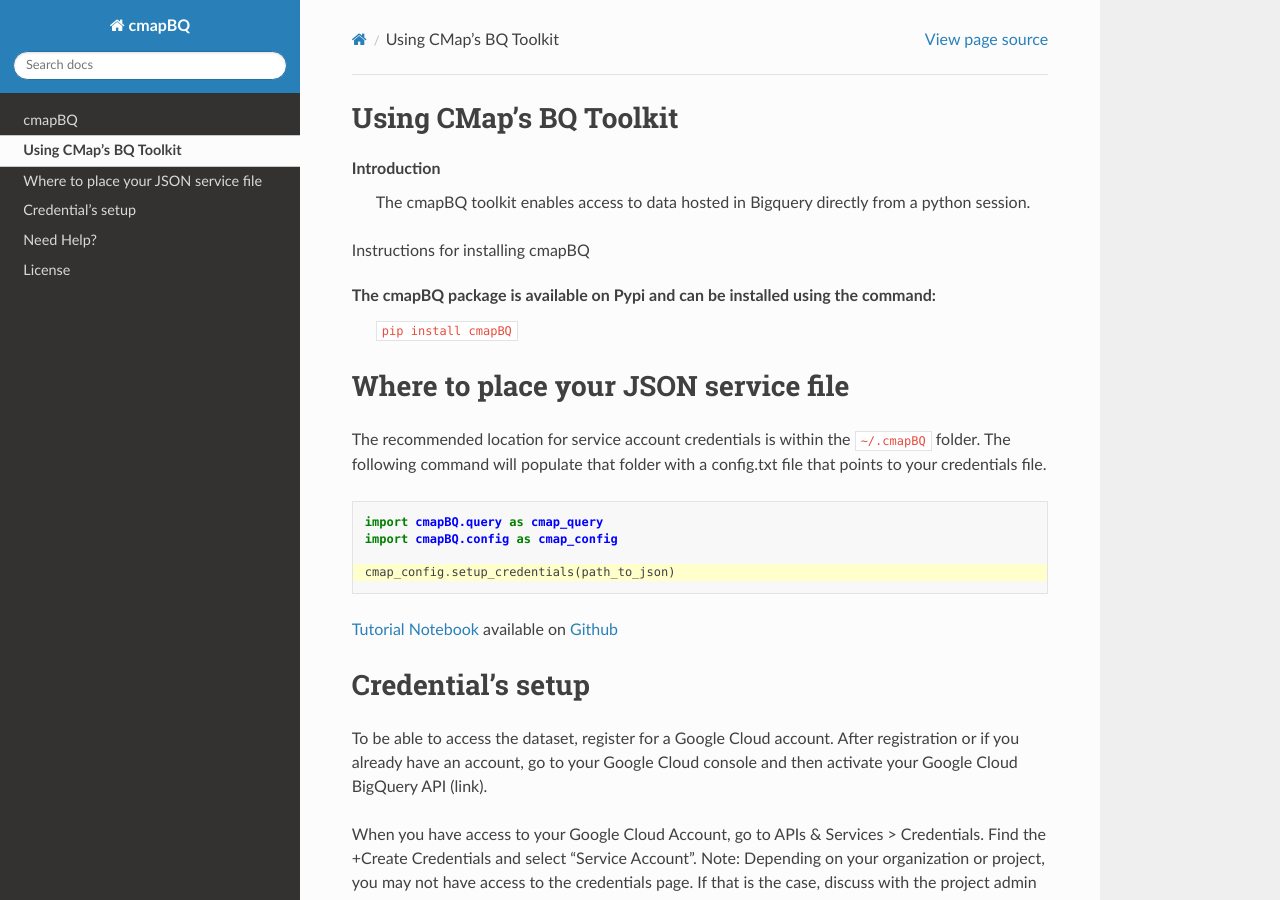
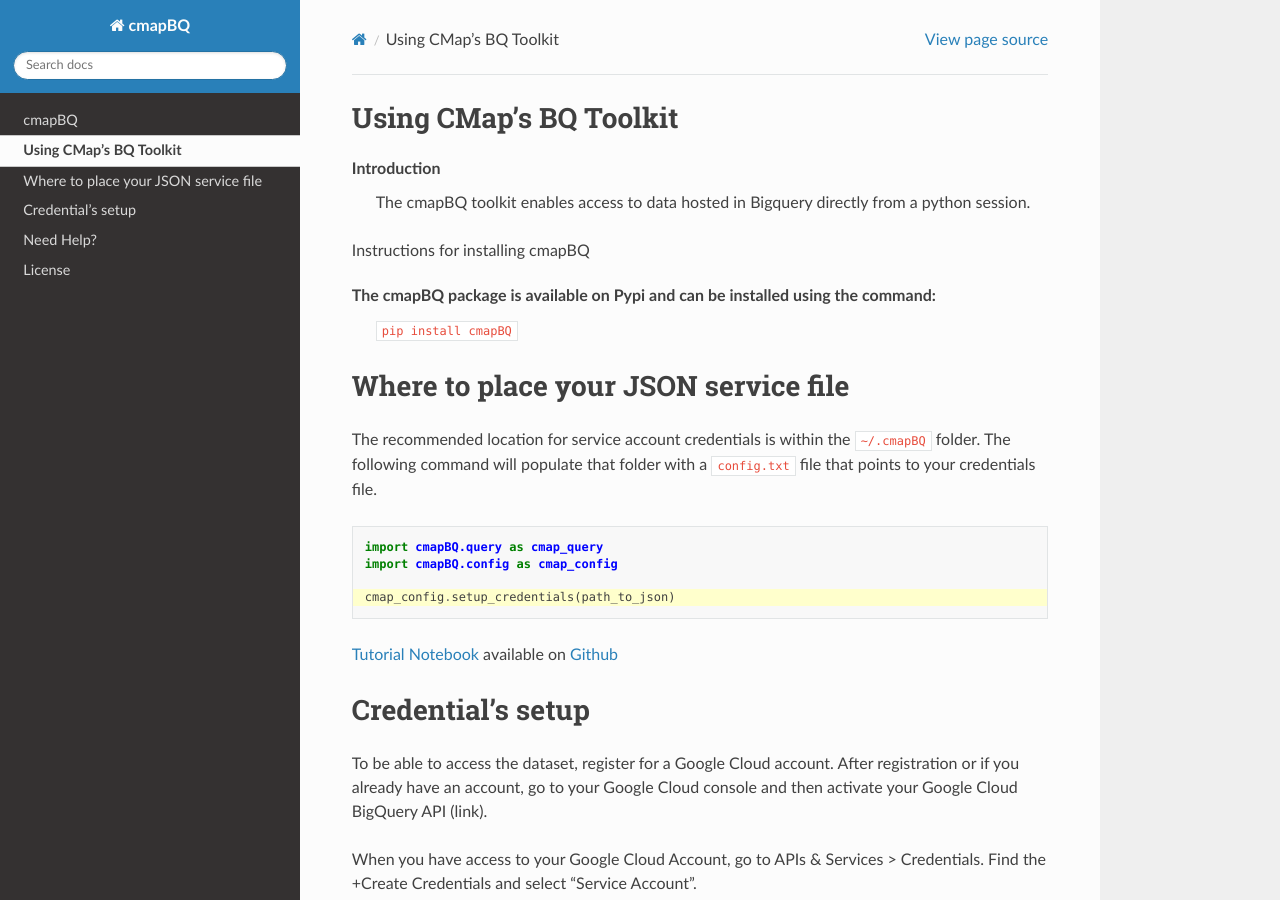
Before and after one commit to cmap/cmapBQ, a Sphinx documentation site: the page built from docs/source/setup-guide.rst, in a window 1280 px wide and 900 px high. Built offline with Sphinx 7.4.7 and the Read the Docs theme 2.0.0, drawn with Linux system fonts in a browser that asks for light colours; pages that are not in the unit, such as notebooks, are missing from menus; some of the changed text lies outside the part shown.

Commit message:
fix: attempt to fix RTD. Some formatting changes to docs

```diff
--- a/docs/source/conf.py
+++ b/docs/source/conf.py
@@ -12,7 +12,7 @@
 #
 import os
 import sys
-sys.path.insert(0, os.path.abspath('../../cmapBQ'))
+sys.path.insert(0, os.path.abspath('../../'))
 
 
 # -- Project information -----------------------------------------------------
--- a/docs/source/setup-guide.rst
+++ b/docs/source/setup-guide.rst
@@ -13,7 +13,8 @@
 Where to place your JSON service file
 =====================================
 
-The recommended location for service account credentials is within the ``~/.cmapBQ`` folder. The following command will populate that folder with a config.txt file that points to your credentials file.
+The recommended location for service account credentials is within the ``~/.cmapBQ`` folder.
+The following command will populate that folder with a ``config.txt`` file that points to your credentials file.
 
 .. code-block:: python
    :emphasize-lines: 4
@@ -32,7 +33,10 @@
 
 To be able to access the dataset, register for a Google Cloud account. After registration or if you already have an account, go to your Google Cloud console and then activate your Google Cloud BigQuery API (link).
 
-When you have access to your Google Cloud Account, go to APIs & Services > Credentials. Find the +Create Credentials and select “Service Account”. Note: Depending on your organization or project, you may not have access to the credentials page. If that is the case, discuss with the project admin to get your service account key, or create a new project in which you have permission.
+When you have access to your Google Cloud Account, go to APIs & Services > Credentials. Find the +Create Credentials and select “Service Account”.
+
+Note: Depending on your organization or project, you may not have access to the credentials page. If that is the case,
+discuss with the project admin to get your service account key, or create a new project in which you have permission.
 
 .. image:: images/create_service_account.png
   :width: 400
```
